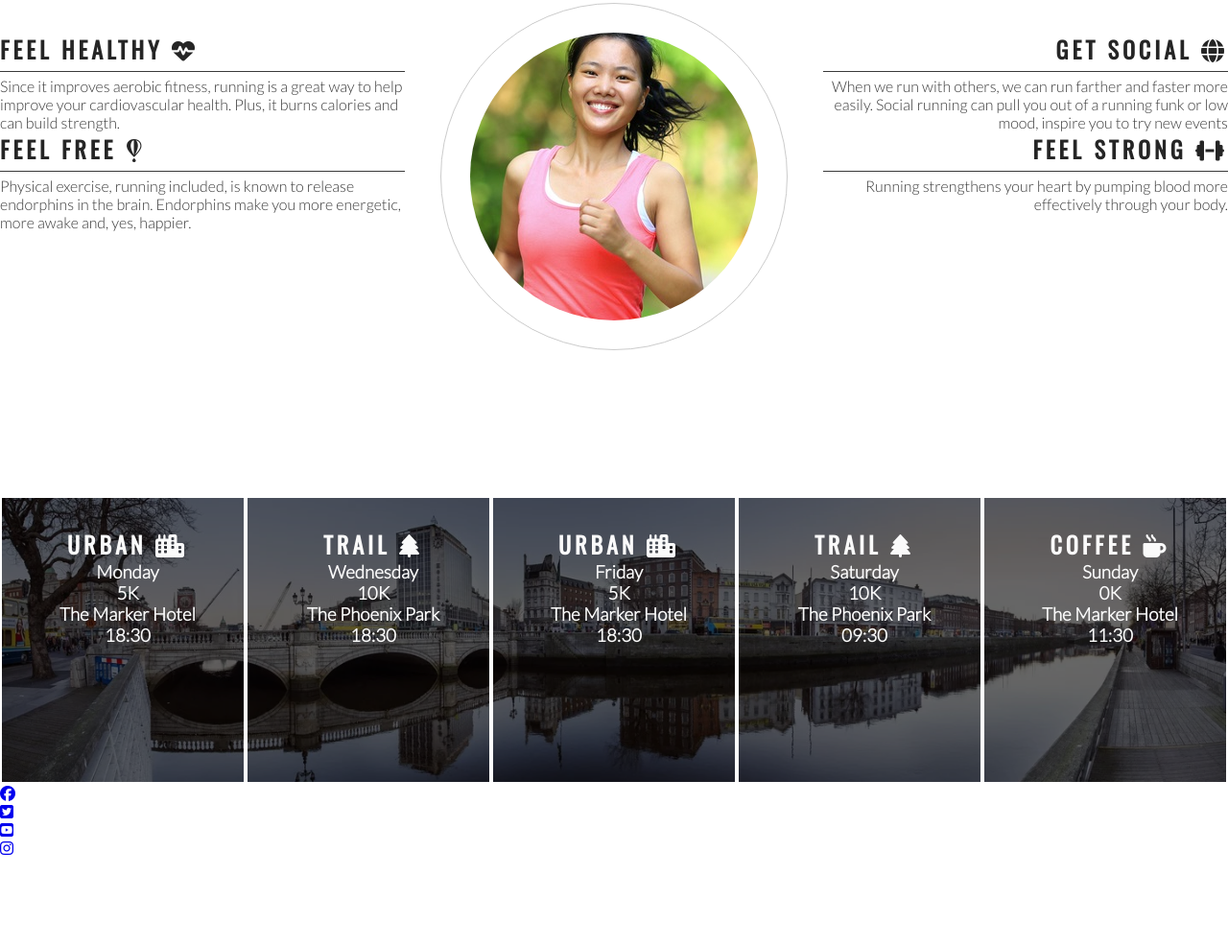
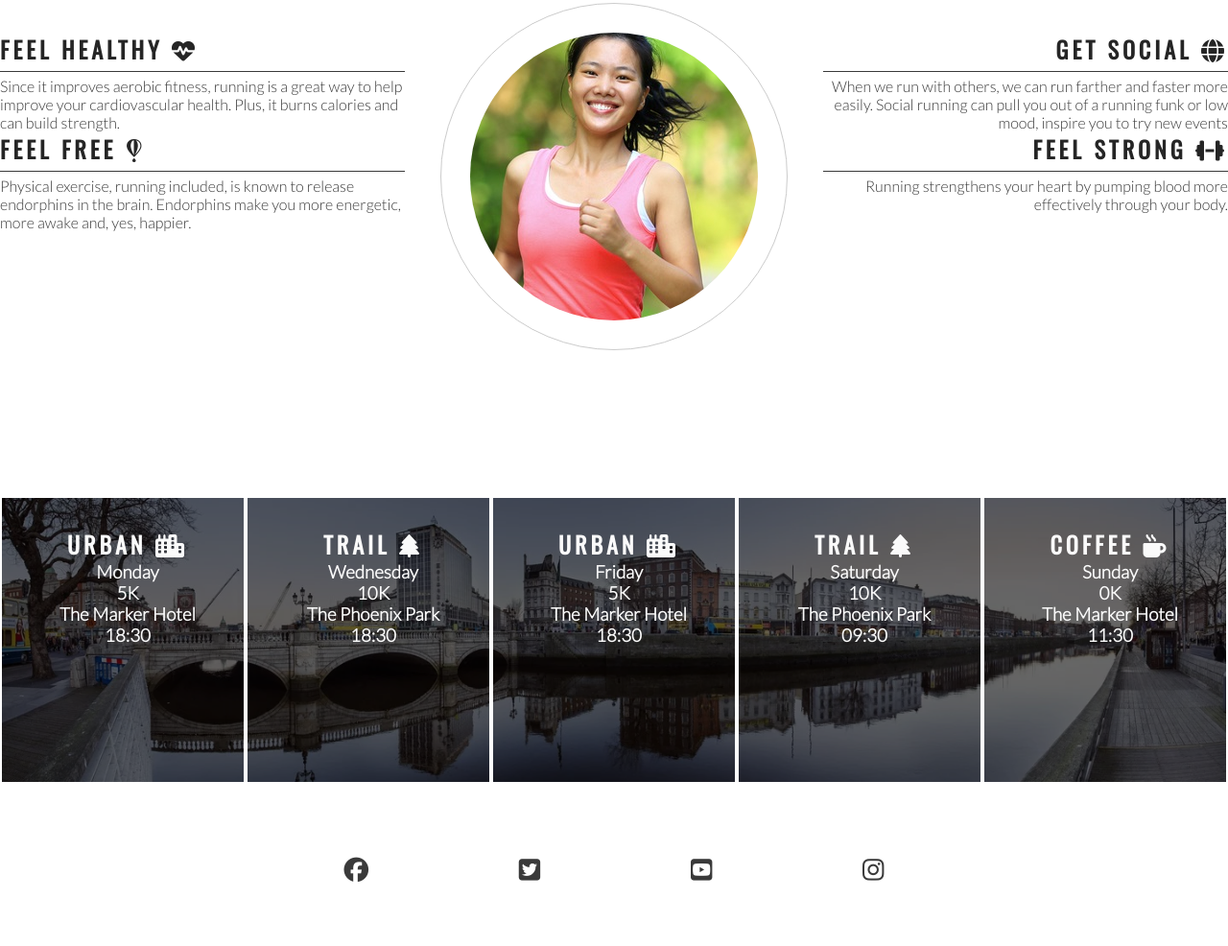
Before and after one commit to jbocciadev/love-running, a plain HTML site: page index.html in a window 1280 px wide. Shown: the part 778-1764 px from the top of the page at 96% size. Before the commit the page ends 1671 px from the top, so only its background shows below. Drawn offline with nearby package versions, Linux system fonts and the light colour scheme.

Commit message:
Add style to footer social media icons

```diff
--- a/assets/css/style.css
+++ b/assets/css/style.css
@@ -220,3 +220,25 @@ hr {
 #times h2 {
     color: #fafafa;
 }
+
+/* footer */
+
+footer {
+    height: 150px;
+
+}
+
+.social-networks {
+    text-align: center;
+}
+
+.social-networks > li {
+    display: inline;
+}
+
+.social-networks i {
+    font-size: 160%;
+    margin:1%;
+    padding: 5%;
+    color: #3a3a3a;
+}
--- a/index.html
+++ b/index.html
@@ -121,13 +121,20 @@
         </div>
     </section>
     <footer>
-        <ul>
+        <ul class="social-networks">
             <li>
-                <a href="https://facebook.com" target="_blank" rel="noopener" aria-label="Visit our Facebook page (opens in a new tab)"><i class="fa-brands fa-facebook"></i></a>
+                <a href="https://facebook.com" target="_blank" rel="noopener"
+                    aria-label="Visit our Facebook page (opens in a new tab)"><i class="fa-brands fa-facebook"></i></a>
             </li>
-            <li><a href="https://twitter.com" target="_blank" rel="noopener" aria-label="Visit our Twitter page (opens in a new tab)"><i class="fa-brands fa-square-twitter"></i></a></li>
-            <li><a href="https://youtube.com" target="_blank" rel="noopener" aria-label="Visit our YouTube page (opens in a new tab)"><i class="fa-brands fa-square-youtube"></i></a></li>
-            <li><a href="https://instagram.com" target="_blank" rel="noopener" aria-label="Visit our Instagram page (opens in a new tab)"><i class="fa-brands fa-instagram"></i></a></li>
+            <li><a href="https://twitter.com" target="_blank" rel="noopener"
+                    aria-label="Visit our Twitter page (opens in a new tab)"><i
+                        class="fa-brands fa-square-twitter"></i></a></li>
+            <li><a href="https://youtube.com" target="_blank" rel="noopener"
+                    aria-label="Visit our YouTube page (opens in a new tab)"><i
+                        class="fa-brands fa-square-youtube"></i></a></li>
+            <li><a href="https://instagram.com" target="_blank" rel="noopener"
+                    aria-label="Visit our Instagram page (opens in a new tab)"><i
+                        class="fa-brands fa-instagram"></i></a></li>
         </ul>
     </footer>
 
```
